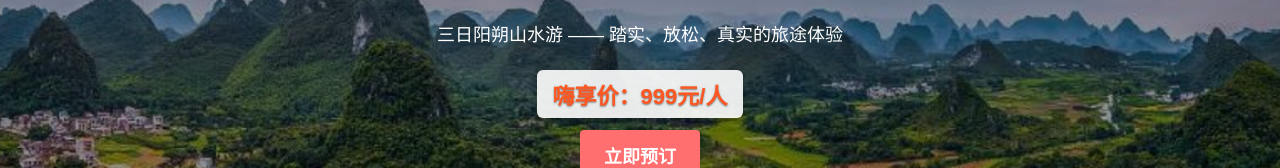
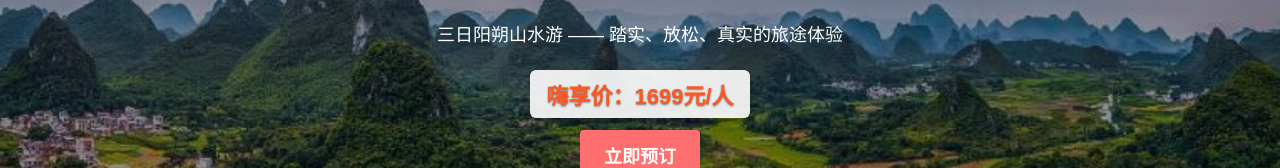
Before and after one commit to wangya-cloud/Followup-Ad-Page, a plain HTML site: page index.html in a window 1280 px wide. Shown: the part 189-357 px from the top of the page. Drawn offline with Linux system fonts and the light colour scheme.

Commit message:
更新说明

```diff
--- a/index.html
+++ b/index.html
@@ -143,7 +143,7 @@
       <h1>ExploreAsia Travel 周边三日慢旅推荐</h1>
       <p>三日阳朔山水游 —— 踏实、放松、真实的旅途体验</p>
       <div class="price-info">
-        <span class="hi-price">嗨享价：999元/人</span>
+        <span class="hi-price">嗨享价：1699元/人</span>
       </div>
       <button class="btn" onclick="location.href='booking.html'">立即预订</button>
     </div>
```
